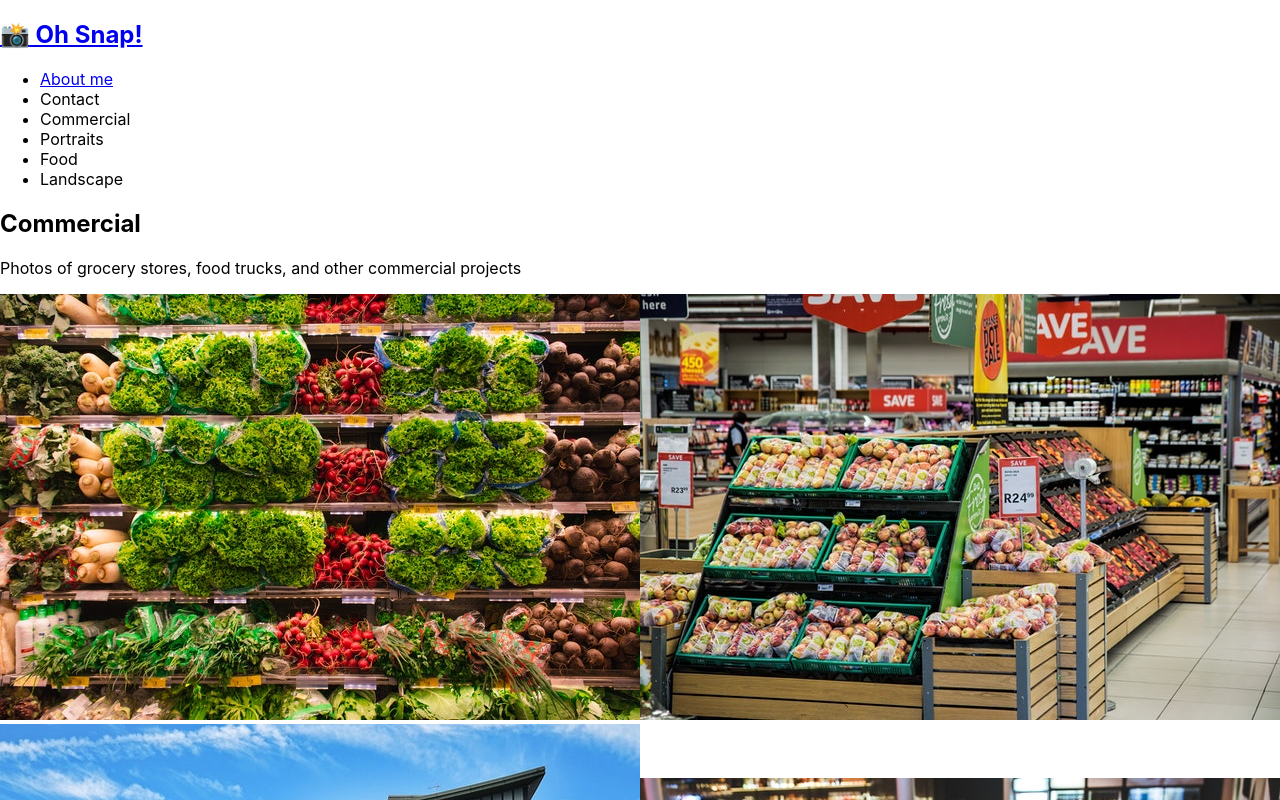
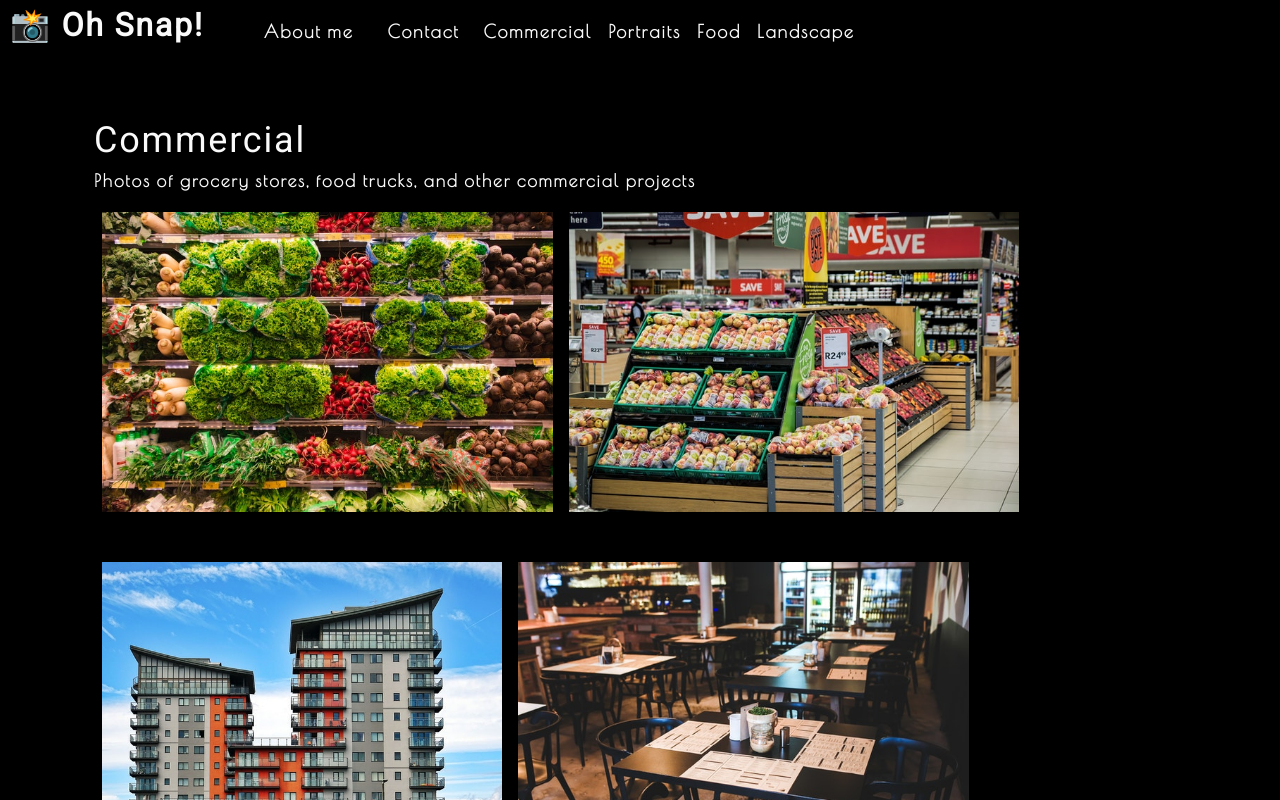
Before and after one commit to Adamwest023/photo-port, a React (Create React App) app: page / in a window 1280 px wide. Shown: the top 800 px of the page. Built offline with nearby package versions, Linux system fonts and the light colour scheme.

Commit message:
added css

```diff
--- a/src/components/Nav/index.js
+++ b/src/components/Nav/index.js
@@ -1,4 +1,4 @@
-import React, { useEffect } from 'react';
+import React from 'react';
 import { capitalizeFirstLetter } from '../../utils/helpers';
 
 function Nav(props) {
--- a/src/index.css
+++ b/src/index.css
@@ -1,13 +1,295 @@
+
+main {
+	margin: 0 auto;
+	max-width: 90%;
+  padding: 50px 30px;
+}
+:root {
+  --primary: #8c54ff;
+  --secondary: #F3A847;
+  --tertiary: #B12704;
+  --light: #fafafa;
+  --dark: #000000;
+  --darker: #111111;
+  --error: rgb(228, 46, 1);
+  --spacing-one: calc(1rem * 0.5);
+  --spacing-two: calc(1rem);
+  --spacing-five: calc(2.5rem);
+
+}
+
+* {
+  box-sizing: border-box;
+}
+
+html,
+body {
+  min-height: 100%;
+}
+
 body {
   margin: 0;
-  font-family: -apple-system, BlinkMacSystemFont, 'Segoe UI', 'Roboto', 'Oxygen',
-    'Ubuntu', 'Cantarell', 'Fira Sans', 'Droid Sans', 'Helvetica Neue',
-    sans-serif;
-  -webkit-font-smoothing: antialiased;
-  -moz-osx-font-smoothing: grayscale;
+  padding: 0;
+  font-weight: 600;
+  line-height: 1.5;
+  font-size: 18px;
+  letter-spacing: .1em;
+  background: var(--dark);
+  color: var(--light);
+  font-family: 'Poiret One', cursive;
+
 }
 
-code {
-  font-family: source-code-pro, Menlo, Monaco, Consolas, 'Courier New',
-    monospace;
+h1,
+h2,
+h3,
+h4,
+h5,
+h6 {
+  font-family: 'Roboto', sans-serif;
+  font-weight: 500;
+  margin: 5px 0;
+  line-height: 1.25;
 }
+
+h1 {
+  font-size: 2.25rem;
+}
+
+h2 {
+  font-size: 2rem;
+}
+
+h3 {
+  font-size: 1.75rem;
+}
+
+h4 {
+  font-size: 1.5rem;
+}
+
+h5 {
+  font-size: 1.25rem;
+}
+
+h6 {
+  font-size: 1rem;
+}
+
+p {
+  font-size: 1.1rem;
+  margin-top: 0;
+}
+
+a {
+  color: var(--tertiary);
+  text-decoration: none;
+  font-weight: bold;
+}
+
+a:hover {
+  text-decoration: underline;
+}
+
+header {
+  background: var(--dark);
+}
+
+header a {
+  color: var(--light);
+}
+
+button {
+  font-size: 1rem;
+  text-decoration: none;
+  padding: 0.25rem 1rem;
+  border-radius: .5rem;
+  border: none;
+  outline: none;
+  cursor: pointer;
+  margin: 0 1px;
+  background-color: var(--secondary);
+}
+
+button:hover {
+  opacity: .8;
+}
+
+button[disabled] {
+  cursor: default;
+  opacity: .8;
+}
+
+img {
+  max-width: 100%;
+}
+
+span[role="img"] {
+  cursor: default;
+}
+
+form {
+  width: 40%;
+}
+
+input {
+  font-size: 1rem;
+  padding: 0.25rem;
+  border: 1px solid var(--dark);
+  outline: none;
+  border-radius: 3px;
+  transition: box-shadow 0.2s;
+}
+
+input:focus {
+  border: 1px solid var(--secondary);
+  box-shadow: 0 0 .25rem rgba(0, 0, 0, .5);
+}
+
+li {
+  list-style: none;
+}
+
+nav a:hover {
+  text-decoration: none;
+}
+
+nav  li {
+  cursor: pointer;
+}
+
+textarea {
+	width: 600px;
+	height: 120px;
+	border: 3px solid #cccccc;
+	padding: 5px;
+}
+
+.container {
+  width: 85%;
+  max-width: 1200px;
+  margin-left: auto;
+  margin-right: auto;
+}
+
+.flex-row {
+  display: flex;
+  flex-wrap: wrap;
+}
+
+.space-between {
+  justify-content: space-between;
+}
+
+.flex-end {
+  justify-content: flex-end;
+}
+
+.mx-1 {
+  margin-right: var(--spacing-one);
+  margin-left: var(--spacing-one);
+}
+
+.mx-2 {
+  margin-right: var(--spacing-two);
+  margin-left: var(--spacing-two);
+}
+
+.my-1 {
+  margin-top: var(--spacing-one);
+  margin-bottom: var(--spacing-one);
+}
+
+.my-2 {
+  margin-top: var(--spacing-two);
+  margin-bottom: var(--spacing-two);
+}
+
+.my-5 {
+  margin-top: var(--spacing-five);
+  margin-bottom: var(--spacing-five);
+}
+
+.px-1 {
+  padding-right: var(--spacing-one);
+  padding-left: var(--spacing-one);
+}
+
+.px-2 {
+  padding-right: var(--spacing-two);
+  padding-left: var(--spacing-two);
+}
+
+.py-1 {
+  padding-top: var(--spacing-one);
+  padding-bottom: var(--spacing-one);
+}
+
+.py-2 {
+  padding-top: var(--spacing-two);
+  padding-bottom: var(--spacing-two);
+}
+
+.card {
+  width: 25%;
+  text-align: center;
+}
+
+.img-thumbnail {
+  width: auto;
+  height: 300px;
+  margin-bottom: 50px;
+  cursor: pointer;
+}
+
+.modalBackdrop {
+	background: rgba(0, 0, 0, .65);
+	bottom: 0;
+	left: 0;
+	overflow: auto;
+	position: fixed;
+	right: 0;
+	top: 0;
+	z-index: 1;
+}
+
+.modalContainer {
+	background: var(--darker);
+	border-radius: 5px;
+	max-width: 100%;
+	margin: 50px auto;
+	padding: 15px;
+	width: 960px;
+}
+
+.modalTitle {
+	font-size: 18px;
+	font-weight: 600;
+	margin-bottom: 25px;
+}
+
+button {
+	background: var(--primary);
+	border: 0;
+	border-radius: 5px;
+	color: #fff;
+	cursor: pointer;
+	font-size: 16px;
+	font-weight: 600;
+	margin-bottom: 30px;
+	padding: 10px 15px;
+}
+
+a {
+	border-radius: 5px;
+	color: var(--primary);
+	font-weight: 600;
+	padding: 2px 4px;
+	margin-left: -2px;
+	margin-right: -2px;
+
+}
+
+.navActive {
+  color: var(--secondary);
+}
```
